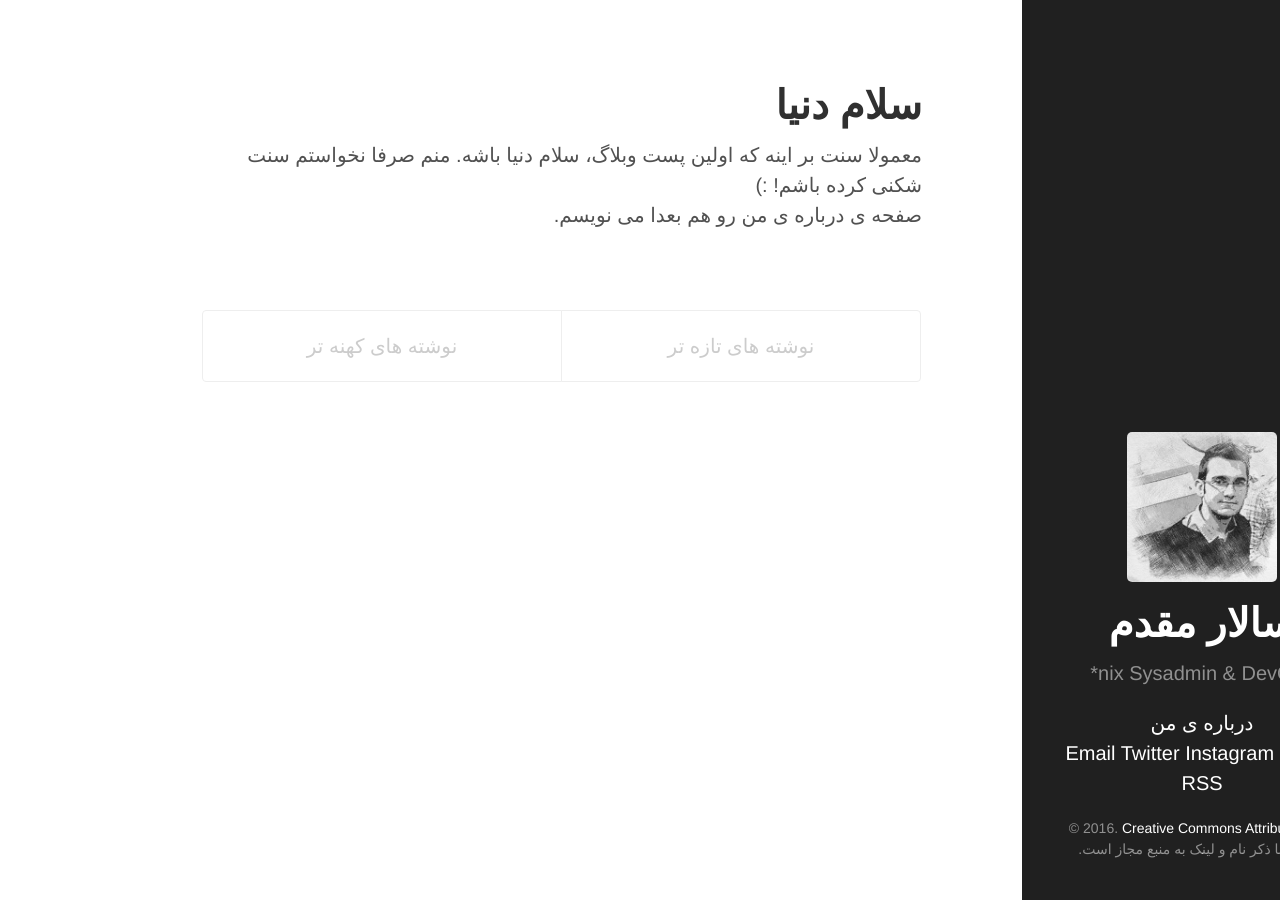
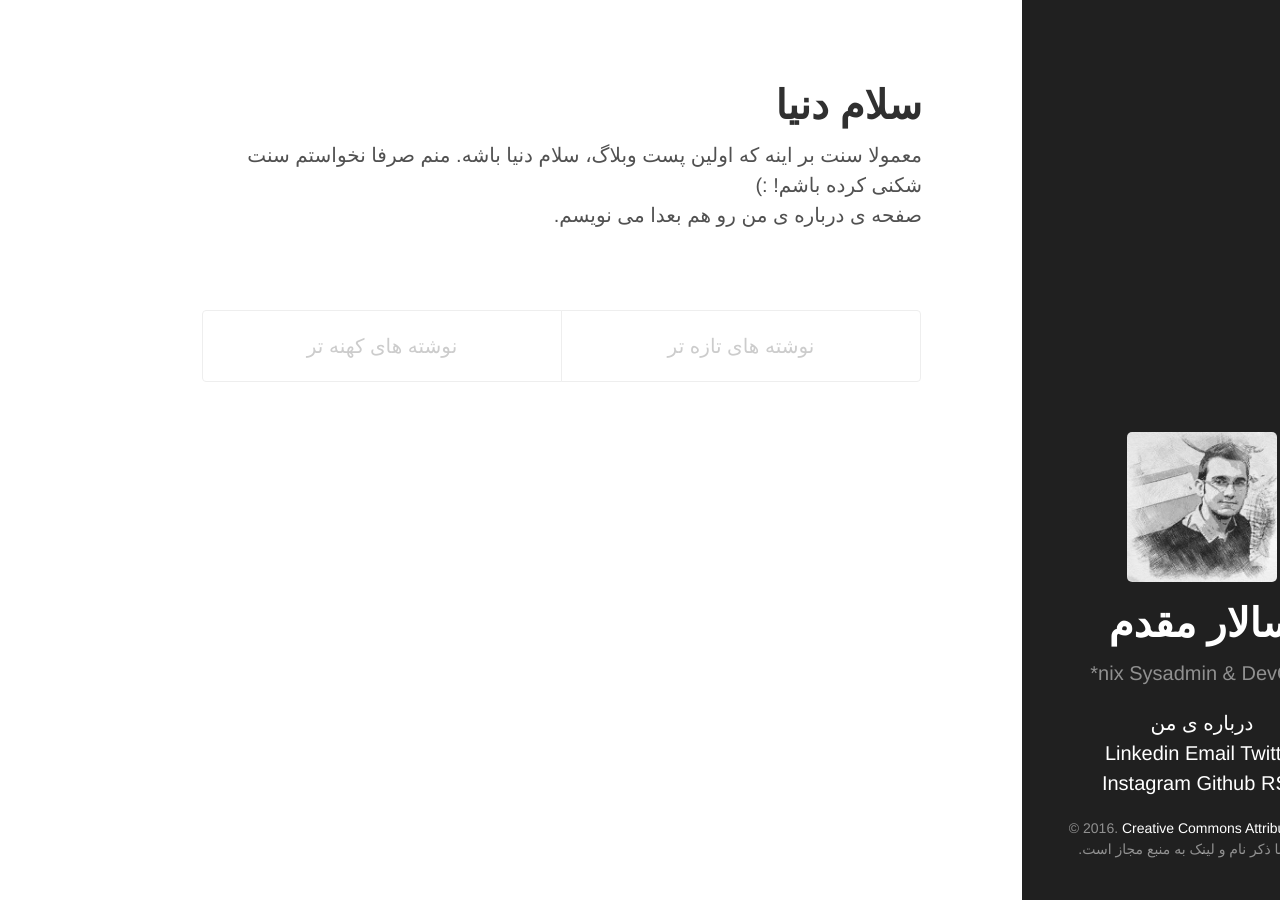
Before and after one commit to salarmgh/salarmgh.github.io, a Jekyll site: the page built from index.html, in a window 1280 px wide. Built offline with Jekyll 4.4.1, drawn with Linux system fonts in a browser that asks for light colours; some web fonts are replaced; the list of posts is cut into pages by our own code.

Commit message:
Add Linkedin

```diff
--- a/_includes/sidebar.html
+++ b/_includes/sidebar.html
@@ -12,6 +12,7 @@
 
     <nav class="sidebar-nav">
       <a href="http://salarmgh.github.io/about/">درباره ی من</a><br />
+      <a href="https://ir.linkedin.com/in/salarmgh">Linkedin</a>
       <a href="mailto:salar.mgh@gmail.com">Email</a>
       <a href="https://twitter.com/salarmgh">Twitter</a>
       <a href="https://instagram.com/salar.mgh">Instagram</a>
```
Also changed, not shown: 6 other files.
